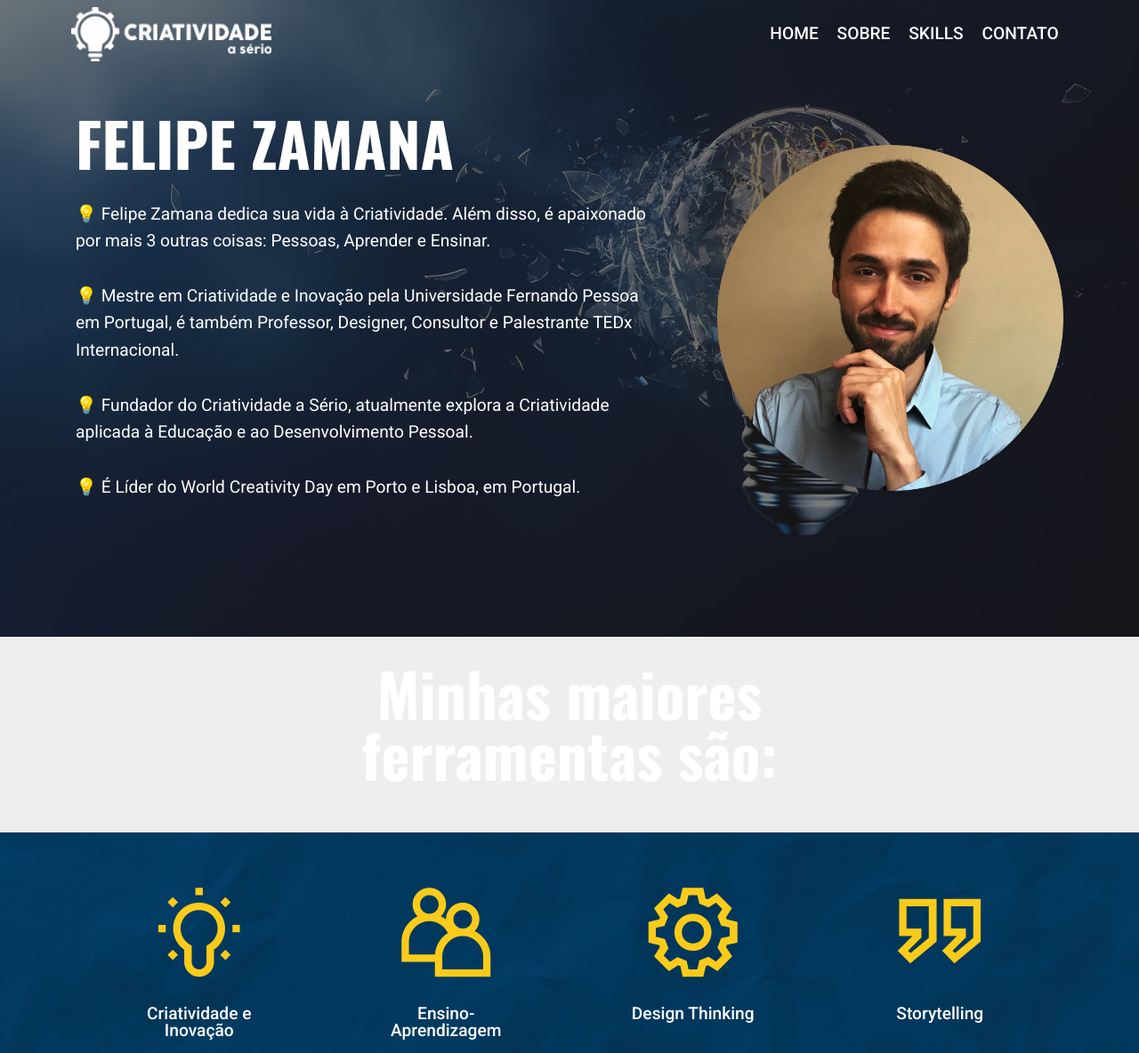
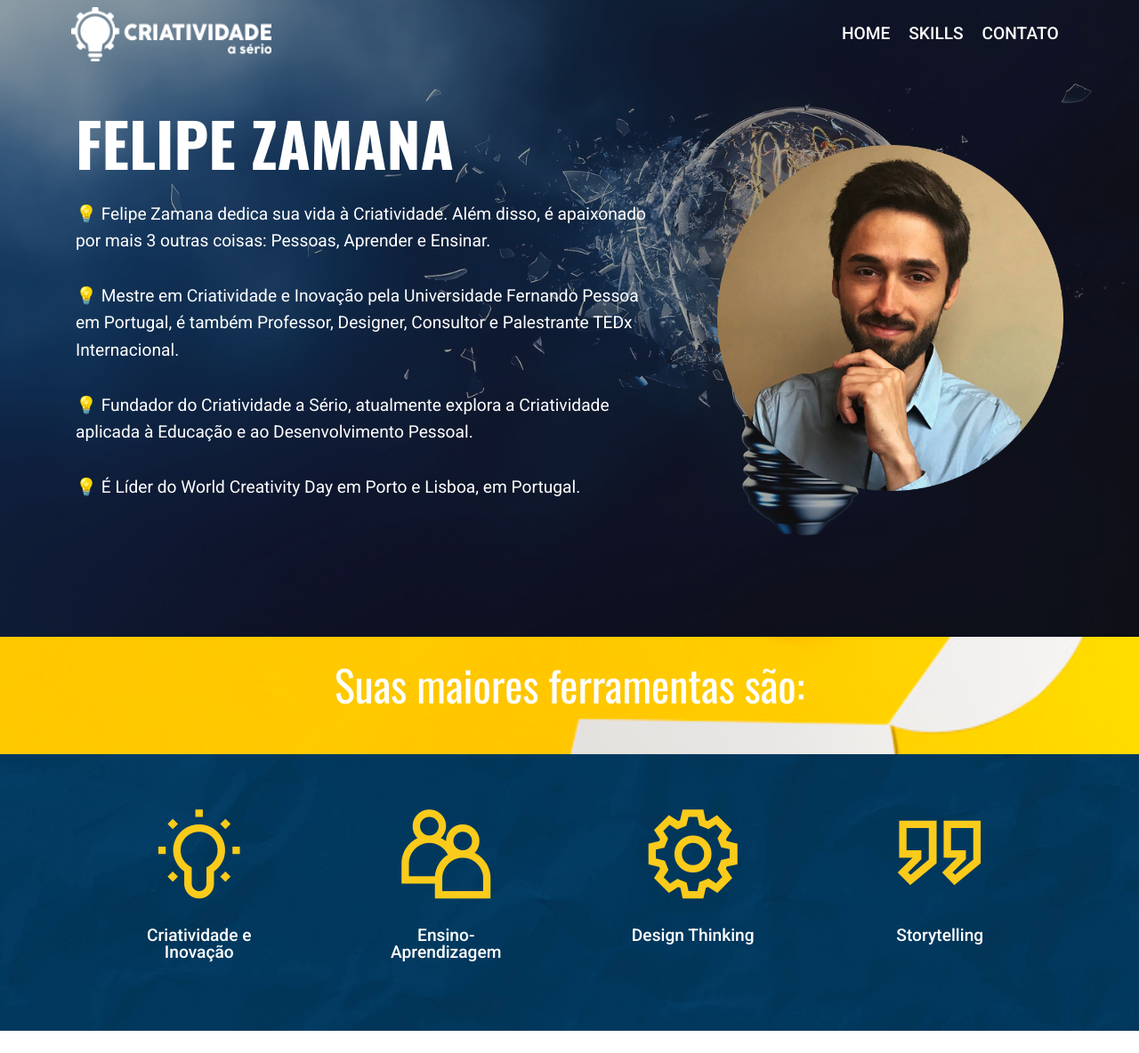
Before and after one commit to felipezamana/criatividadeaserio, a plain HTML site: page index.html in a window 1280 px wide. Shown: the top 1184 px of the page at 89% size. Drawn offline with nearby package versions, Linux system fonts and the light colour scheme; files whose address does not match are found by name.

Commit message:
create github pages

```diff
--- a/assets/images/hashes.json
+++ b/assets/images/hashes.json
@@ -1 +1 @@
-{"MXbfQ1iDKGB5wffmM0h0fg==":"logo-354x96.png","jbPdusm3LhjrVysnGpgaDQ==":"logo-207x56.png","D3UBdSjaaEoidDujHPUMkg==":"mbr-1920x1285.jpg","VOffy22r4u6iGvJGv6XZXQ==":"_mg-5582-2000x1333.jpg","KI1/ZKjqChkQoi6W3GNGDQ==":"tedxusp%205-1162x1000.jpg","gzXaGiIvxDokoGnC1oYVDQ==":"img_0249%20quadrada-300x300.jpg","GY46tIsrRJtF2n/2TVpdEw==":"backgrund-2000x2000.jpg","yEhgSNLxopwTm3aKO5UZsA==":"backgrund%20azul-2000x2000.jpg","kir6k2m9+LSivDC36jyKGg==":"felipezamana.png","3ArUiD2tEWpYEjJ7r7B7PA==":"disruption.jpg","Jj8yXc2rQD11r5xGEv0byQ==":"img-0857redonda.png","8XUM2Py6HIK/jzs0b5UNgQ==":"disruption-1.jpg","TUah7vvO9BzSTCCSOk/Hlw==":"logo.png"}
+{"MXbfQ1iDKGB5wffmM0h0fg==":"logo-354x96.png","jbPdusm3LhjrVysnGpgaDQ==":"logo-207x56.png","D3UBdSjaaEoidDujHPUMkg==":"mbr-1920x1285.jpg","VOffy22r4u6iGvJGv6XZXQ==":"_mg-5582-2000x1333.jpg","KI1/ZKjqChkQoi6W3GNGDQ==":"tedxusp%205-1162x1000.jpg","gzXaGiIvxDokoGnC1oYVDQ==":"img_0249%20quadrada-300x300.jpg","GY46tIsrRJtF2n/2TVpdEw==":"backgrund-2000x2000.jpg","yEhgSNLxopwTm3aKO5UZsA==":"backgrund%20azul-2000x2000.jpg","kir6k2m9+LSivDC36jyKGg==":"felipezamana.png","3ArUiD2tEWpYEjJ7r7B7PA==":"disruption.jpg","Jj8yXc2rQD11r5xGEv0byQ==":"img-0857redonda.png","8XUM2Py6HIK/jzs0b5UNgQ==":"disruption-1.jpg","TUah7vvO9BzSTCCSOk/Hlw==":"logo.png","tRcSiumZj/zG7U8T8kboIw==":"logobottom.png","Ct7t3s6L1qHG1D5DEiEnaQ==":"logobottom-1.png","laYR8gxTsZqtjNTCCwEfHw==":"dmc.jpg","cVXNzuqiSZLNZkHYw4nmbw==":"1-x-vubkumn2lhlamxvk7xmq.jpeg","gPSmIVBvOp1G7SoKAeXbmg==":"gelbe-gluehlampe-ueber-dem-offenen-papier-schnitt-kopf-gegen-farbigen-hintergrund-aus-23.jpg","oBcjHQruzH5TqnHAlyhEfA==":"2.jpg","smhtlvcK28s1OVw6Bb9ltw==":"innovation-1.jpg"}
--- a/assets/mobirise/css/mbr-additional.css
+++ b/assets/mobirise/css/mbr-additional.css
@@ -1724,7 +1724,10 @@ body {
 .cid-rbENgm0zak {
   padding-top: 30px;
   padding-bottom: 30px;
-  background-image: url("../../../assets/images/mbr-1920x1285.jpg");
+  background-image: url("../../../assets/images/gelbe-gluehlampe-ueber-dem-offenen-papier-schnitt-kopf-gegen-farbigen-hintergrund-aus-23.jpg");
+}
+.cid-rbENgm0zak SPAN {
+  color: #ffffff;
 }
 .cid-rbEp5kmrcs {
   padding-top: 30px;
--- a/index.html
+++ b/index.html
@@ -57,7 +57,7 @@
                     <a class="nav-link link text-white display-5" href="#top">
 
                         HOME</a>
-                </li><li class="nav-item"><a class="nav-link link text-white display-5" href="index.html#header9-5">SOBRE</a></li><li class="nav-item"><a class="nav-link link text-white display-5" href="https://mobirise.com">SKILLS</a></li><li class="nav-item"><a class="nav-link link text-white display-5" href="https://mobirise.com">
+                </li><li class="nav-item"><a class="nav-link link text-white display-5" href="index.html#content5-m">SKILLS</a></li><li class="nav-item"><a class="nav-link link text-white display-5" href="index.html#social-buttons2-l">
 
                         CONTATO</a></li></ul>
 
@@ -65,11 +65,11 @@
     </nav>
 </section>
 
-<section class="engine"><a href="https://mobirise.info/w">html5 templates</a></section><section class="header3 cid-rpwK0kND57" id="header3-v">
+<section class="engine"><a href="https://mobirise.info/v">html templates</a></section><section class="header3 cid-rpwK0kND57" id="header3-v">
 
 
 
-    <div class="mbr-overlay" style="opacity: 0.6; background-color: rgb(35, 35, 35);">
+    <div class="mbr-overlay" style="opacity: 0.4; background-color: rgb(35, 35, 35);">
     </div>
 
     <div class="container">
@@ -104,7 +104,7 @@
     <div class="container">
         <div class="media-container-row">
             <div class="title col-12 col-md-8">
-                <h2 class="align-center mbr-bold mbr-white pb-3 mbr-fonts-style display-1">Minhas maiores ferramentas são:</h2>
+                <h2 class="align-center mbr-bold mbr-white pb-3 mbr-fonts-style display-2"><span style="font-weight: normal;">Suas maiores ferramentas são:</span></h2>
 
 
 
@@ -246,7 +246,7 @@
             <div class="col-md-3">
                 <div class="media-wrap">
                     <a href="https://mobirise.co/">
-                       <img src="assets/images/logo.png" alt="Mobirise" title="">
+                       <img src="assets/images/logobottom-1.png" alt="Mobirise" title="">
                     </a>
                 </div>
             </div>
```
Also changed, not shown: assets/images/gelbe-gluehlampe-ueber-dem-offenen-papier-schnitt-kopf-gegen-farbigen-hintergrund-aus-23.jpg (added), assets/images/logobottom-1.png (added), 1 other file.
